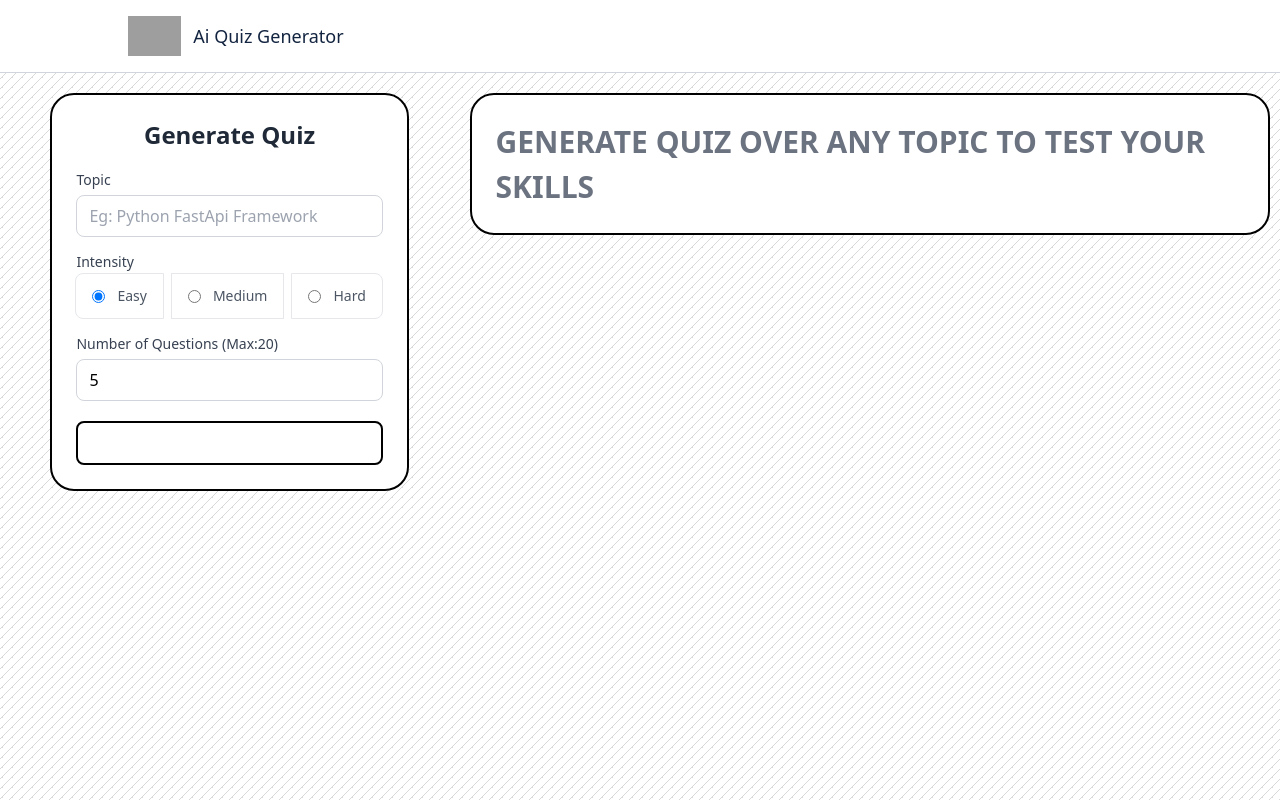
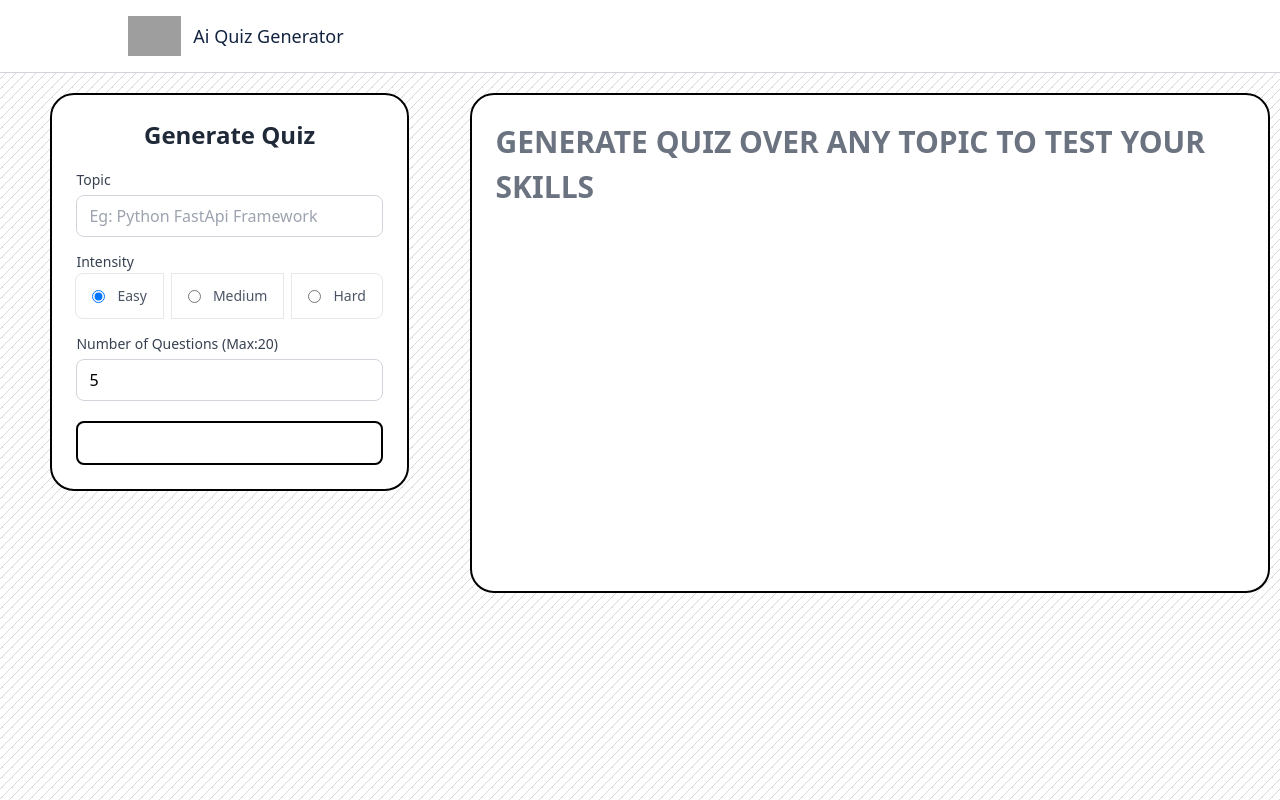
Before and after one commit to munsif-solkar/ai-quiz-app, a React (Vite) app in the folder app/frontend/: page / in a window 1280 px wide. Built offline with nearby package versions, Linux system fonts and the light colour scheme; grey boxes are pictures that could not be loaded.

Commit message:
ui changes

```diff
--- a/app/frontend/src/components/forms/quiz-form.tsx
+++ b/app/frontend/src/components/forms/quiz-form.tsx
@@ -65,7 +65,8 @@ const Intensityoptions = [
       {/* Submit Button */}
       <Button
         type="submit"
-        className="w-full py-2 bg-white hover:bg-black hover:text-white border-2 border-black text-black rounded-lg font-semibold transition"
+
+        className="w-full py-2 bg-white hover:bg-[#000000] hover:text-white border-2 border-black text-[#000000] rounded-lg font-semibold transition"
       >
         Generate Quiz
       </Button>
--- a/app/frontend/src/components/quiz/quiz-header.tsx
+++ b/app/frontend/src/components/quiz/quiz-header.tsx
@@ -24,7 +24,7 @@ export default function QuizHeader({ quiz }: QuizHeaderProps) {
       </div>
       <Button
         type="submit"
-        className="bg-green-700 hover:bg-blue-600 text-white rounded-lg font-semibold transition w-max h-max"
+        className=" bg-white hover:bg-[#000000] hover:text-white border-2 border-black text-[#000000] rounded-lg font-semibold transition"
       >
         Check Score
       </Button>
--- a/app/frontend/src/components/quiz/quiz-renderer.tsx
+++ b/app/frontend/src/components/quiz/quiz-renderer.tsx
@@ -2,7 +2,7 @@ import type { Quiz } from "../..//types/quiz"
 import QuizHeader from "./quiz-header"
 import QuestionCard from "./question-card"
 import { checkScore } from "../../services/quz-score-checker"
-import { useState } from "react"
+
 
 export default function QuizRenderer({ quiz }: { quiz: Quiz }) {
 
--- a/app/frontend/src/pages/dashboard.tsx
+++ b/app/frontend/src/pages/dashboard.tsx
@@ -37,7 +37,7 @@ export default function Dashboard() {
     <TwoPanelLayout
       left={<QuizForm onSubmit={handleSubmit} />}
       right={
-        <div className="bg-white p-6 rounded-3xl border-2 border-black">
+        <div className="bg-white p-6 rounded-3xl border-2 border-black h-[500px] overflow-y-scroll scroll-m-10">
           {loading ? <Loading text='Generating your quiz...'/> : results && <QuizRenderer quiz={results} />}
           { !results && !loading && <QuizIntro/> }
         </div>
```
